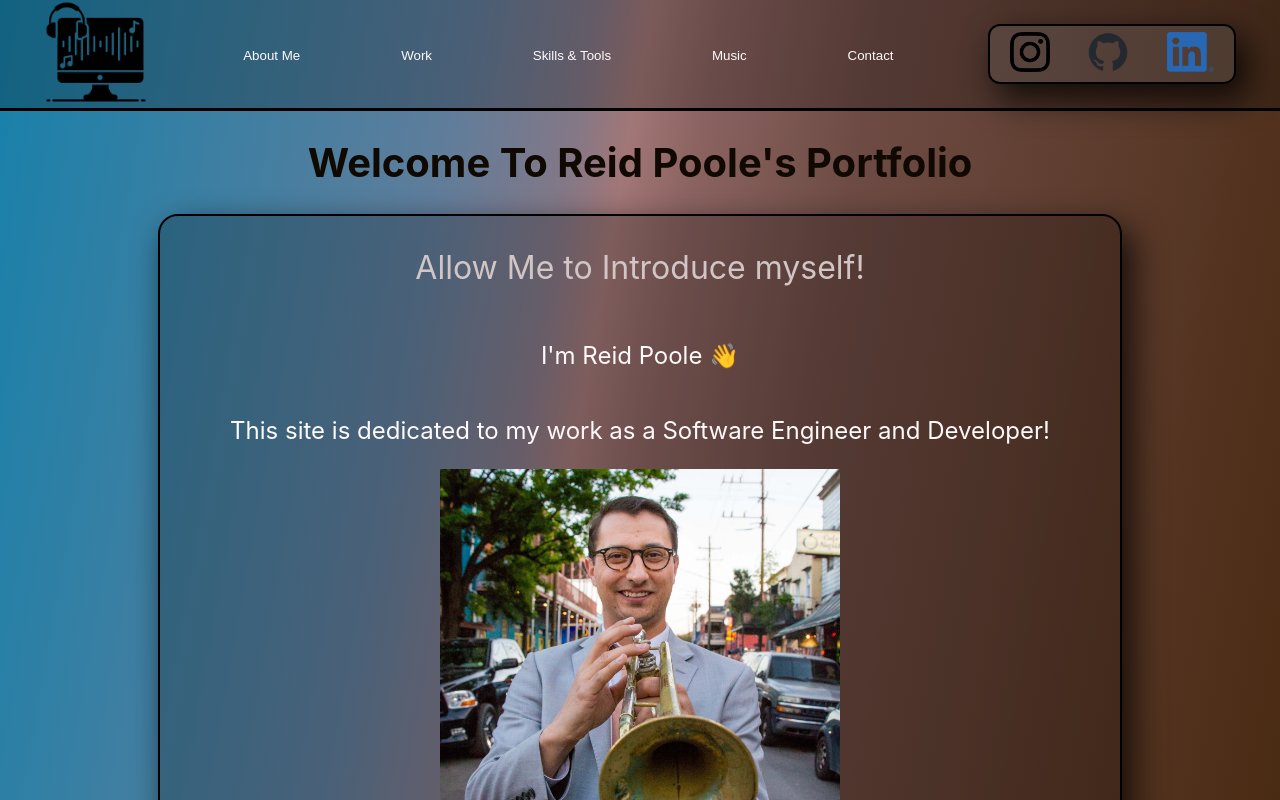
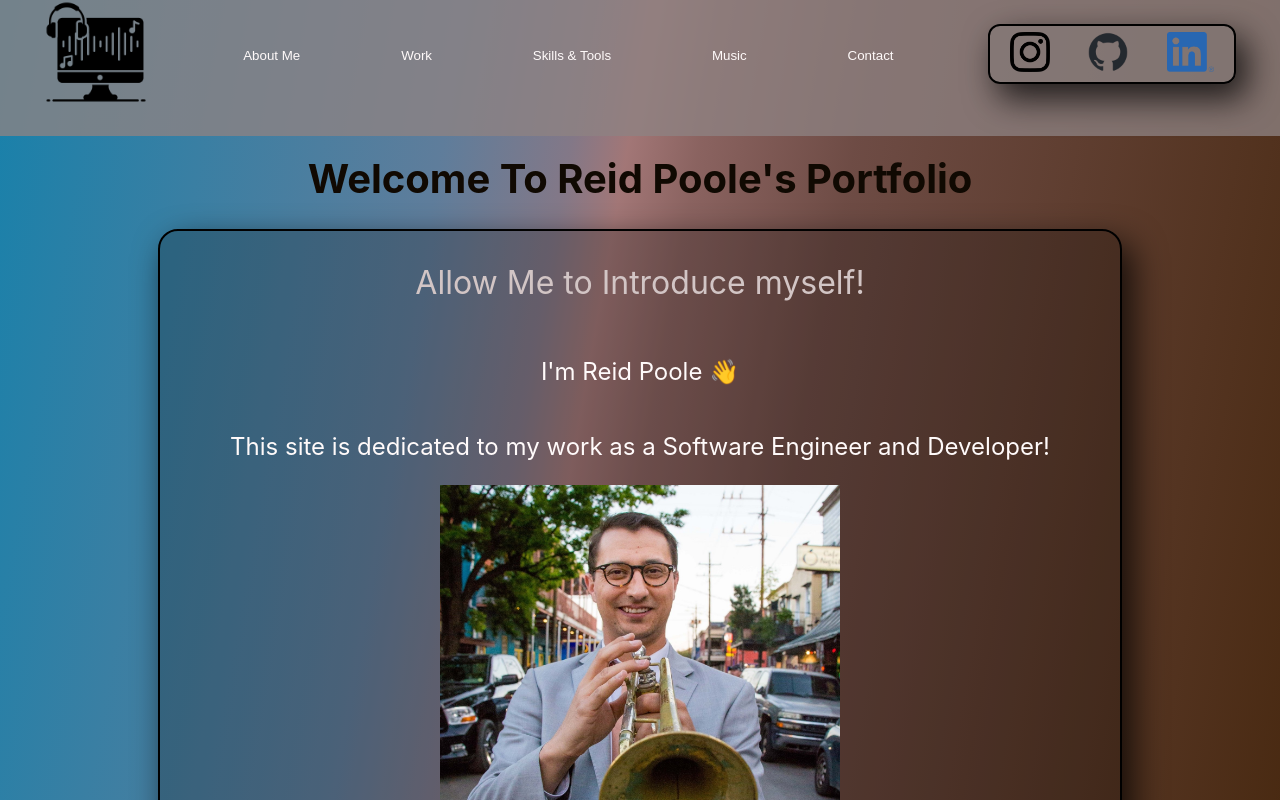
Before and after one commit to rpoole444/portfolio-site, a React (Create React App) app: page / in a window 1280 px wide. Shown: the top 800 px of the page. Built offline with nearby package versions, Linux system fonts and the light colour scheme.

Commit message:
Header adjustment and anchored

```diff
--- a/src/components/Header/Header.css
+++ b/src/components/Header/Header.css
@@ -1,6 +1,11 @@
 header{
   height: 17%;
-  background-color: rgba(0, 0, 0, 0.241);
+  background-color: rgba(142, 131, 131, 0.778);
+  position: fixed;
+  top: 0;
+  left: 0;
+  width: 100%;
+  z-index: 999;
 }
 
 .logo{
@@ -12,9 +17,7 @@ header{
   flex-direction: row;
   justify-content: space-around;
   align-items: center;
-  border-bottom: 3px solid black;
-
-}
+ }
 .logo-container{
   display: flex;
   width: 19vw;
--- a/src/components/Homepage/Homepage.css
+++ b/src/components/Homepage/Homepage.css
@@ -66,6 +66,7 @@
 .homepage-title {
   color: rgb(16, 9, 2);
   font-size: 5vh;
+  margin-top: 12%;
 
 }
 
```
